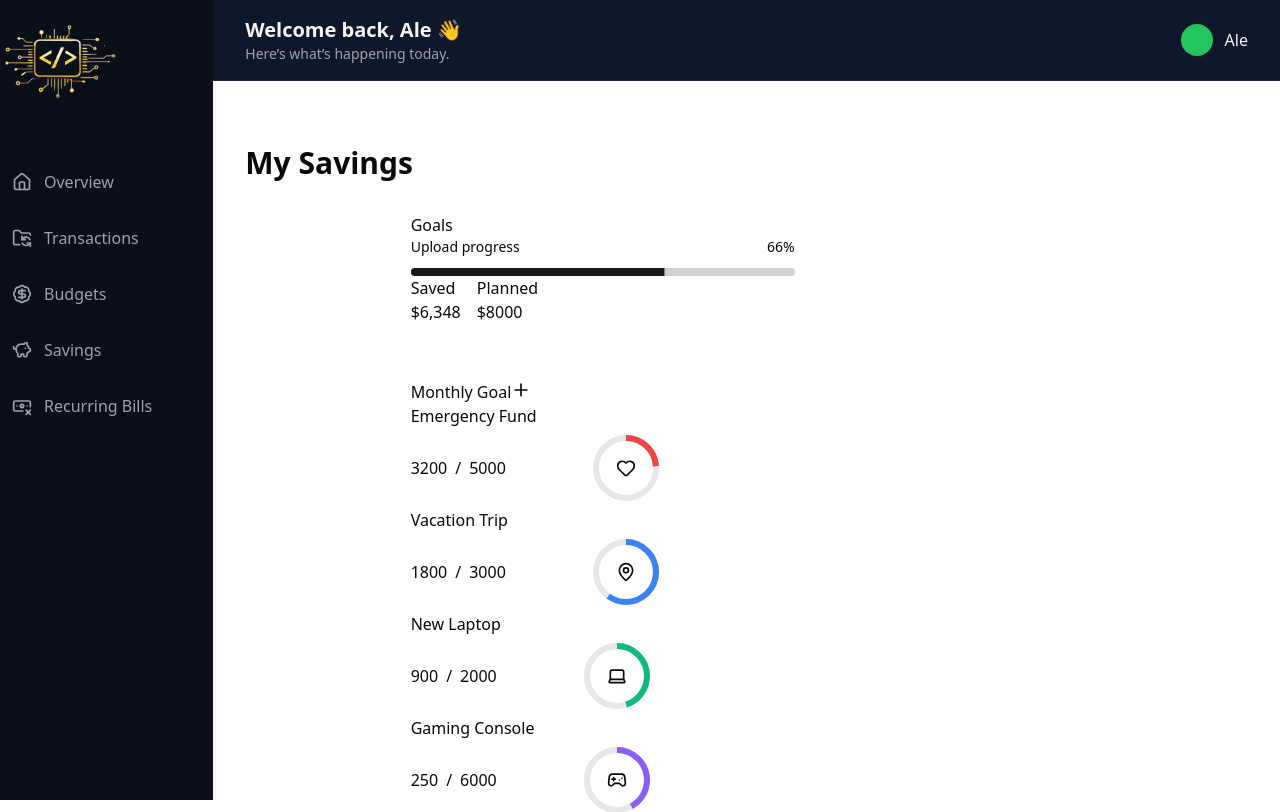
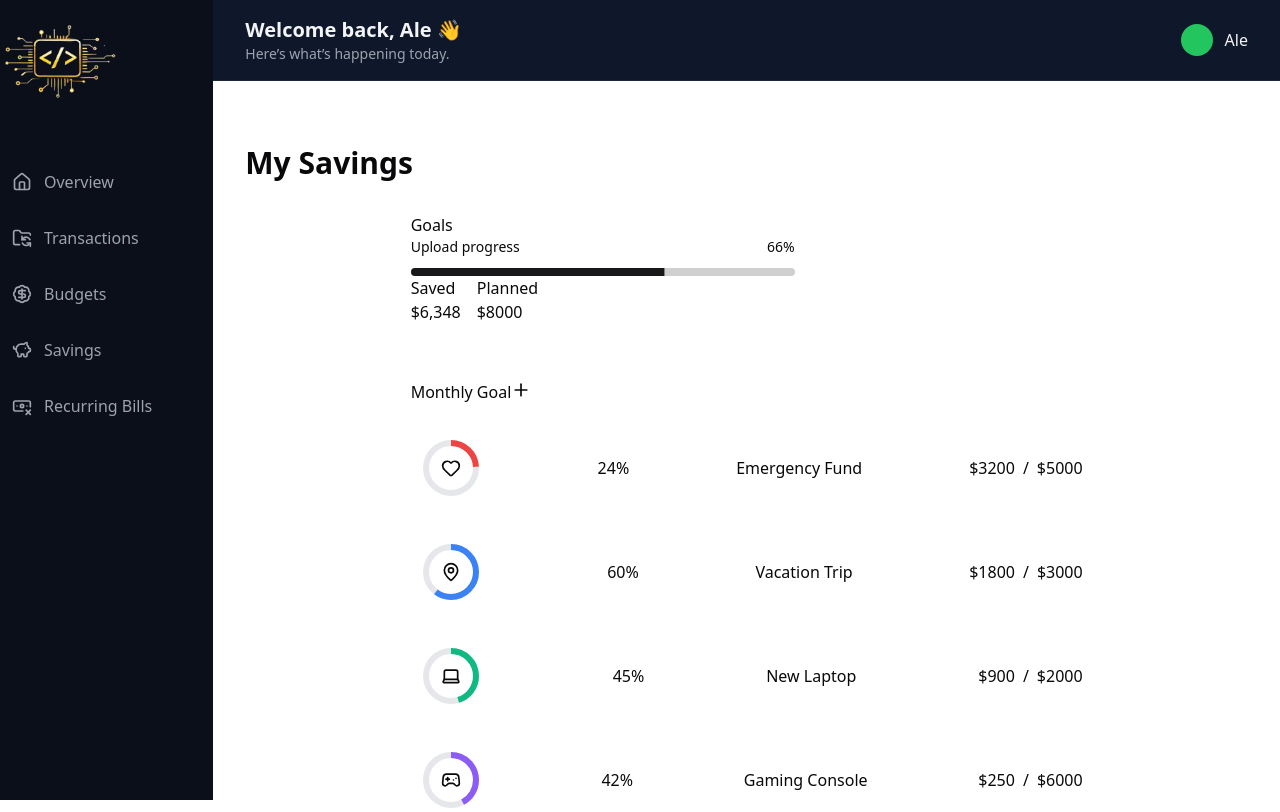
Before and after one commit to Aleji0309/proyectaPersonalFinanceApp, a Next.js app: page /savings in a window 1280 px wide. Shown: the top 812 px of the page. Built offline with nearby package versions, Linux system fonts and the light colour scheme.

Commit message:
Icons added

```diff
--- a/src/components/savings/ProgressRing.jsx
+++ b/src/components/savings/ProgressRing.jsx
@@ -9,7 +9,7 @@ const iconMap = {
   car: Car
 };
 export const ProgressRing = ({ progress, icon, color}) => {
-  const radius = 30;
+  const radius = 25;
   const circumference = 2 * Math.PI * radius;
 
   const offset = circumference - (progress / 100) * circumference;
--- a/src/components/savings/SavingsGoalCard.jsx
+++ b/src/components/savings/SavingsGoalCard.jsx
@@ -8,20 +8,22 @@ export const SavingsGoalCard = ({ data }) => {
 
         {data.map((dataSaving) => {
           return (
-            <div key={dataSaving.name}>
-              <div className="data-saving-container w-2xl">
-              <div className="base-circle"> {dataSaving.name}</div>
-              <div className="flex gap-20">
-                <div className="amount-container flex gap-2 justify-center items-center ">
-                <div className="saved-amount">{dataSaving.saved}</div> <p>/</p>
-                <div className="saved-amount">{dataSaving.goal}</div>
-                </div>
-
-                 <ProgressRing
+            <div key={dataSaving.name} className="mt-6">
+              <div className="data-saving-container w-2xl flex justify-between items-center">
+                <ProgressRing
                   progress={dataSaving.progress}
                   icon={dataSaving.icon}
                   color={dataSaving.color}
                 ></ProgressRing>
+                <p>{dataSaving.progress}%</p>
+              <div className="base-circle"> {dataSaving.name}</div>
+              <div className="flex gap-2">
+                <div className="amount-container flex gap-2 justify-center items-center ">
+                <div className="saved-amount">${dataSaving.saved}</div> <p>/</p>
+                <div className="saved-amount">${dataSaving.goal}</div>
+                </div>
+
+
               </div>
 
 
```
